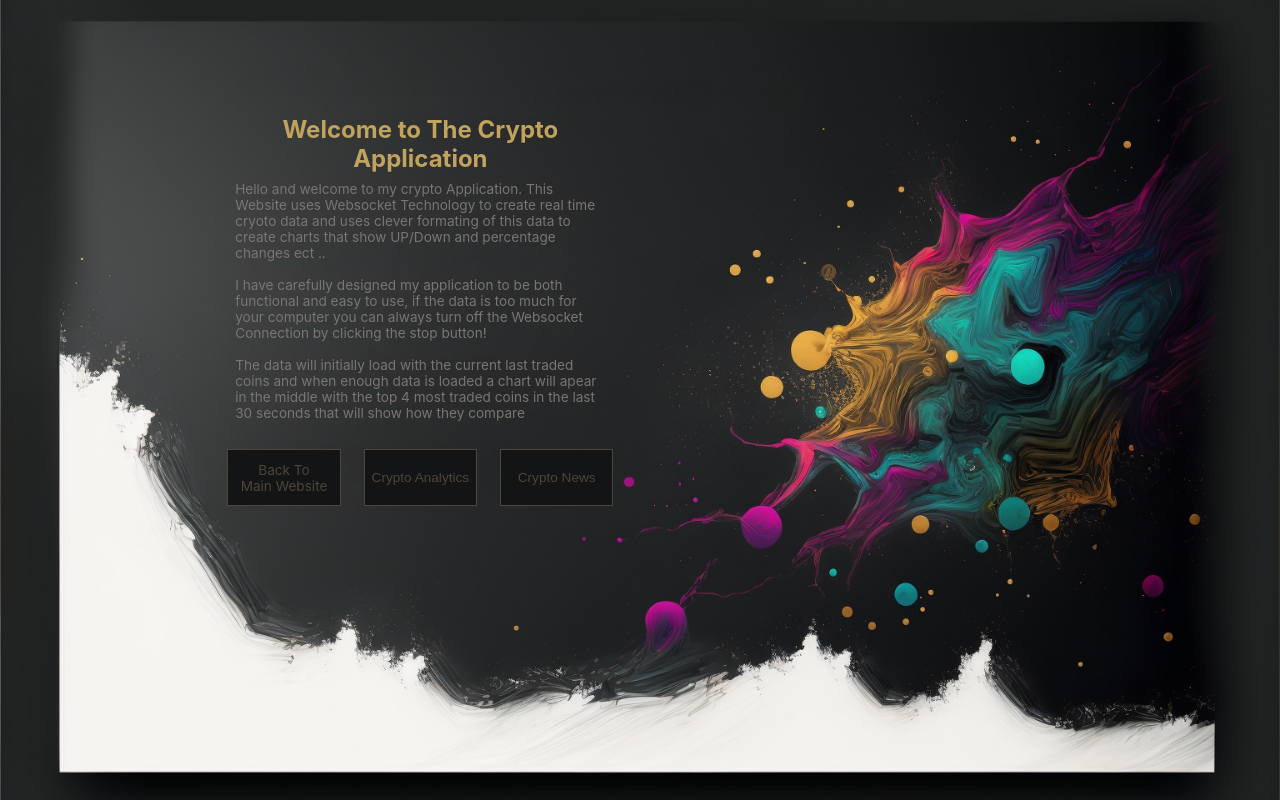
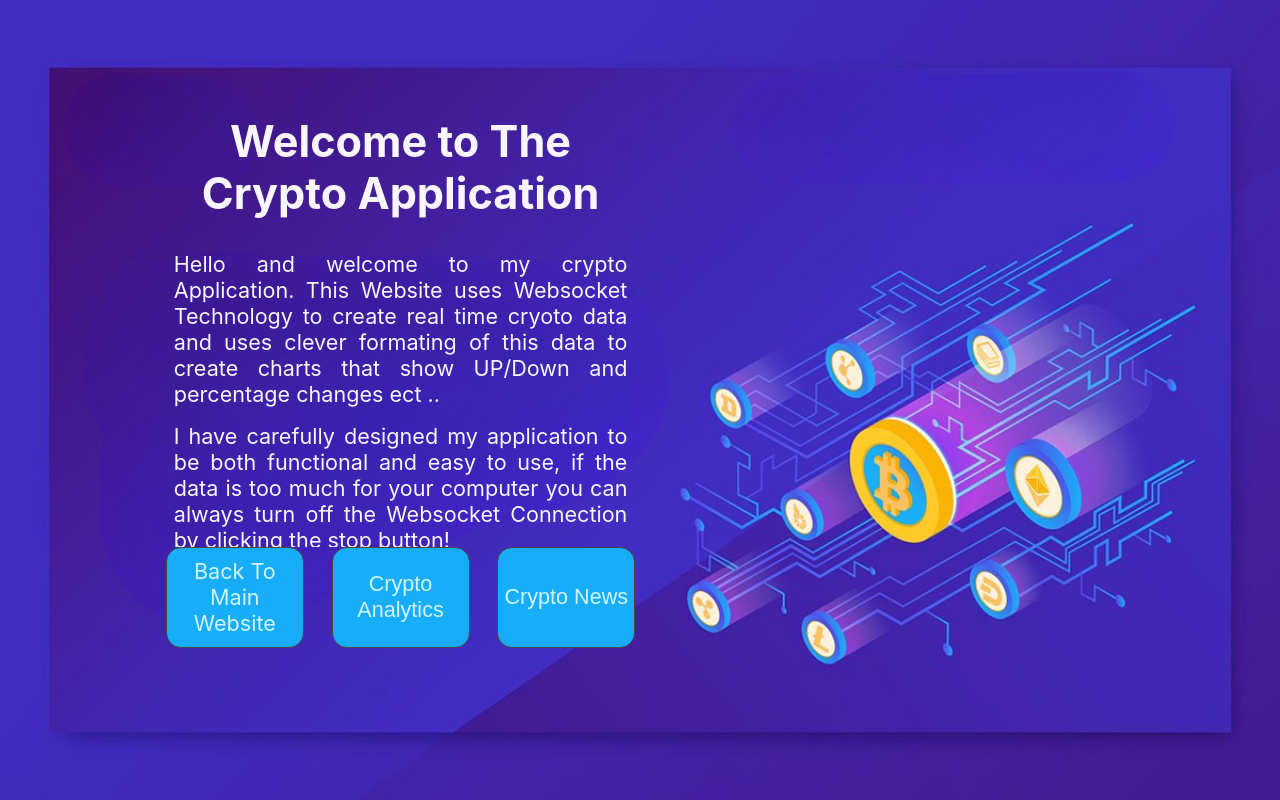
Before and after one commit to Outlain/cryptoWebsite-V2, a React (Create React App) app: page / in a window 1280 px wide. Built offline with nearby package versions, Linux system fonts and the light colour scheme.

Commit message:
complete revamp of the landingpage and revamped styling and code

```diff
--- a/src/App.css
+++ b/src/App.css
@@ -298,33 +298,35 @@ button {
 .landingpage {
   height: 100vh;
   width: 100vw;
-  background-image: url("./img/crypto-background-2fclean.png");
+  background-image: url("./img/cryptoLandingPage.jpg");
   background-size: cover;
   background-position: center;
   background-repeat: no-repeat;
   display: grid;
   grid-template-columns:
-    minmax(0, 3fr)
+    minmax(0, 1.8fr)
     minmax(0, 1.5fr)
     minmax(0, 0.3fr)
     minmax(0, 1.5fr)
     minmax(0, 0.3fr)
     minmax(0, 1.5fr)
-    minmax(0, 8.8fr);
+    minmax(0, 7fr);
   grid-template-rows:
+    minmax(0, 2.4fr)
+    minmax(0, 3fr)
     minmax(0, 1fr)
-    minmax(0, 1.6fr)
-    minmax(0, 0.33fr)
-    minmax(0, 1.7fr);
+    minmax(0, 1.5fr);
 }
 .landingpage h2 {
-  color: rgb(193, 163, 93);
+  color: rgb(248, 245, 252);
   grid-column: 2/7;
   grid-row: 1;
   display: flex;
   justify-content: center;
   align-items: flex-end;
   text-align: center;
+  font-size: 2.7rem;
+  margin-bottom: 3vh;
 }
 .landingpage-paragraph {
   grid-column: 2/7;
@@ -333,12 +335,13 @@ button {
   height: 100%;
   width: 100%;
   overflow: auto;
+  text-align: justify;
 }
 
 .landingpage-paragraph p {
   padding: 0.5rem;
-  font-size: 0.85rem;
-  color: hsl(34, 3%, 46%);
+  font-size: 1.35rem;
+  color: rgb(248, 245, 252);
 }
 .landingpage-button1 {
   grid-column: 2;
@@ -356,34 +359,37 @@ button {
   height: 100%;
   width: 100%;
   /* margin: 1rem; */
-  background-color: rgb(18, 20, 21);
+  background-color: rgb(23, 173, 248);
   border: solid 0.1rem rgb(78, 69, 59);
-  color: rgb(78, 69, 59);
+  color: rgb(208, 246, 253);
   margin-right: 1rem;
   box-sizing: border-box;
-  font-size: 0.85rem;
+  font-size: 1.35rem;
+  border-radius: 15px;
 }
 .landingpage button:hover {
-  background-color: rgba(18, 20, 21, 0.5);
+  /* background-color: rgba(18, 20, 21, 0.5); */
+  transform: scale(1.2);
   cursor: pointer;
 }
 .landingpage a {
   height: 100%;
   width: 100%;
   /* margin: 1rem; */
-  background-color: rgb(18, 20, 21);
+  background-color: rgb(23, 173, 248);
   border: solid 0.1rem rgb(78, 69, 59);
-  color: rgb(78, 69, 59);
+  color: rgb(208, 246, 253);
   margin-right: 1rem;
   box-sizing: border-box;
   text-decoration: none;
   display: flex;
   justify-content: center;
   align-items: center;
-  font-size: 0.85rem;
+  font-size: 1.35rem;
   text-align: center;
+  border-radius: 15px;
 }
 .landingpage a:hover {
-  background-color: rgba(18, 20, 21, 0.5);
+  transform: scale(1.2);
   cursor: pointer;
 }
--- a/src/views/ChartsPage.js
+++ b/src/views/ChartsPage.js
@@ -34,7 +34,6 @@ function ChartsPage() {
     // console.log('currentActiveCoinsList')
     // console.log(currentActiveCoinsList)
     // console.log('currentActiveCoinData')
-    // console.log(currentActiveCoinData)
     // console.log('currentDeleting')
     // console.log(currentDeleting)
 
```
Also changed, not shown: src/img/cryptoLandingPage.jpg (added).
